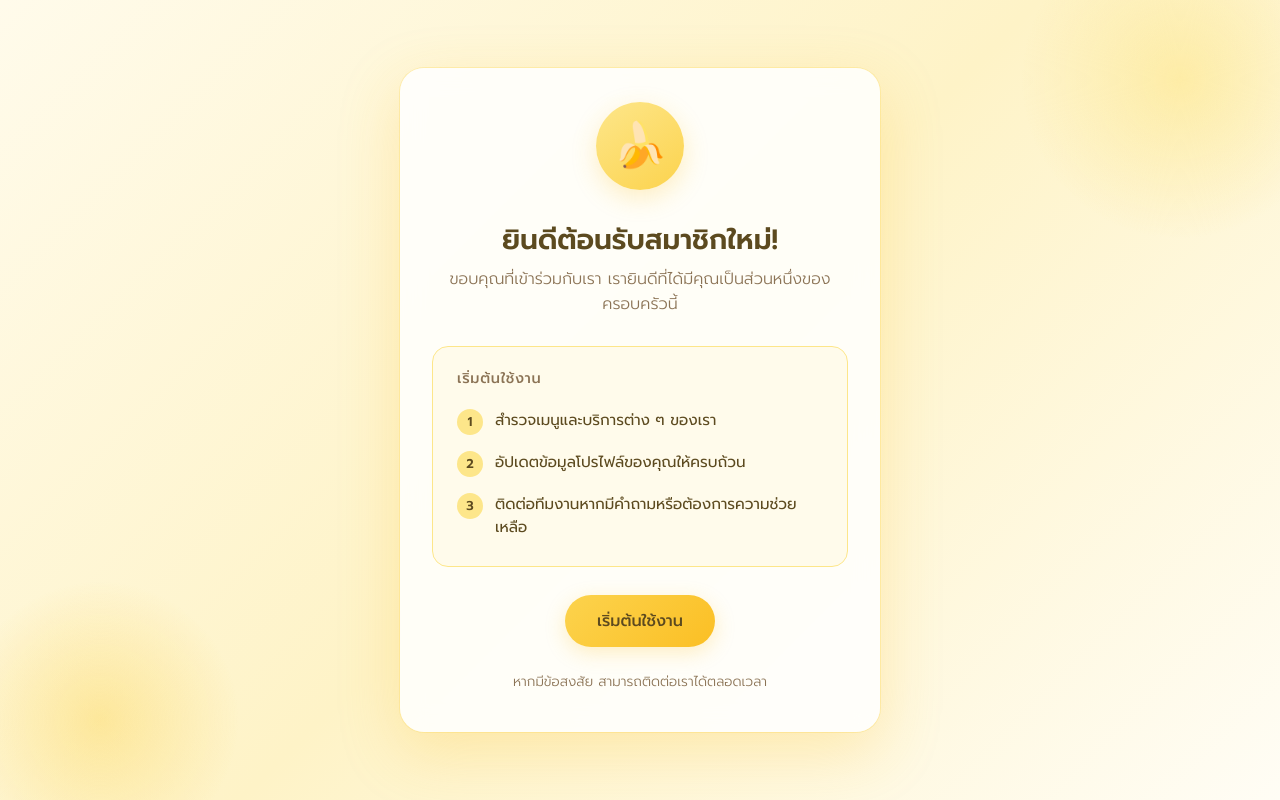
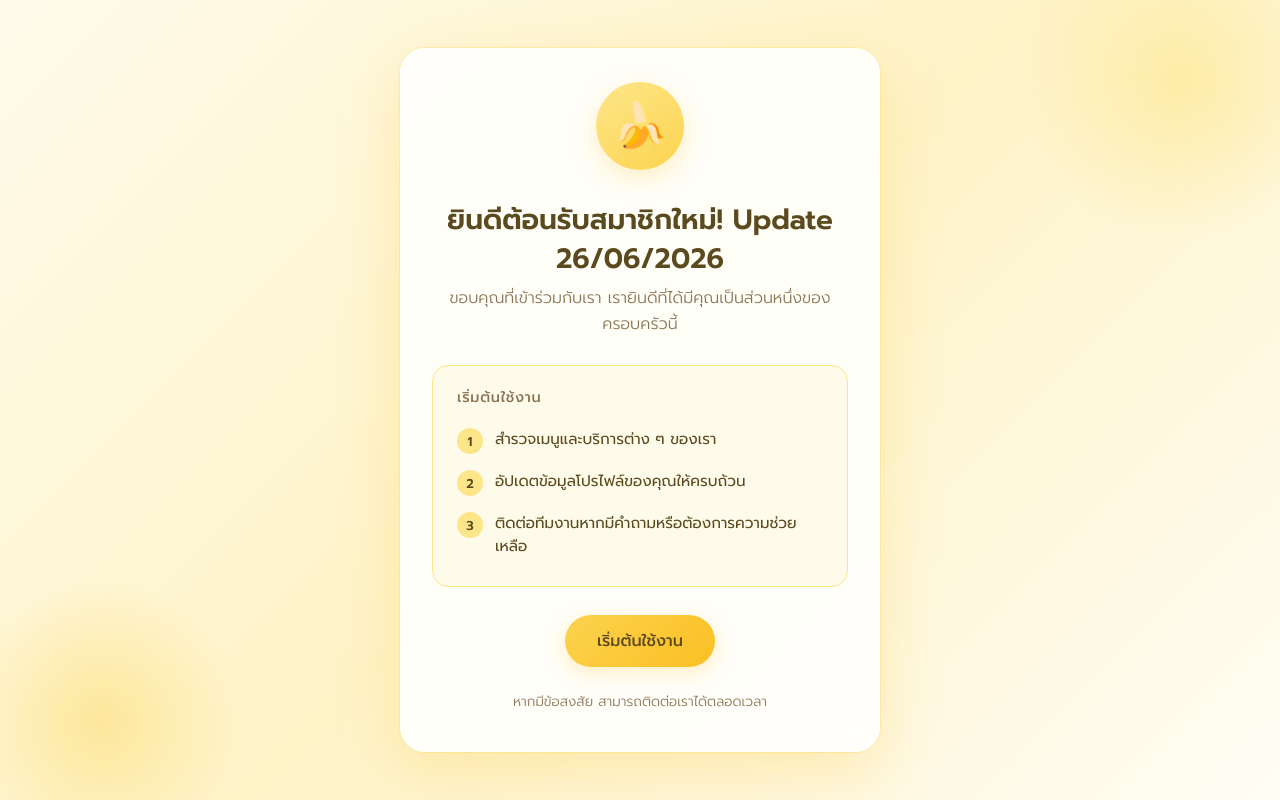
Before and after one commit to jaroonluk/banana, a plain HTML site: page index.html in a window 1280 px wide. Drawn offline with Linux system fonts and the light colour scheme.

Commit message:
update project

```diff
--- a/index.html
+++ b/index.html
@@ -205,7 +205,7 @@
 <body>
   <main class="card">
     <div class="icon" aria-hidden="true">🍌</div>
-    <h1>ยินดีต้อนรับสมาชิกใหม่!</h1>
+    <h1>ยินดีต้อนรับสมาชิกใหม่! Update 26/06/2026</h1>
     <p class="subtitle">
       ขอบคุณที่เข้าร่วมกับเรา เรายินดีที่ได้มีคุณเป็นส่วนหนึ่งของครอบครัวนี้
     </p>
```
